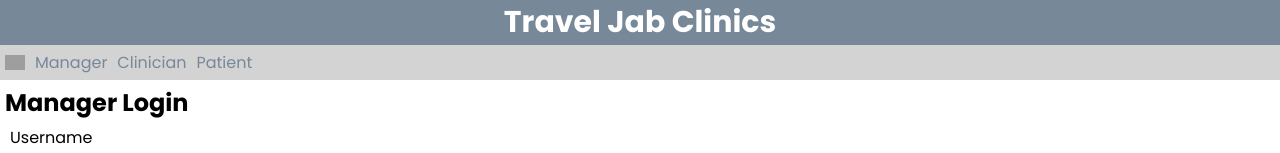
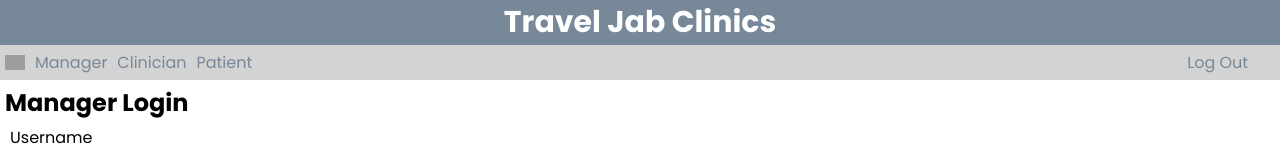
Before and after one commit to ibrahimmajeed2021-byte/Database, a React (Vite) app: page /login/manager in a window 1280 px wide. Shown: the top 153 px of the page. Built offline with nearby package versions, Linux system fonts and the light colour scheme; grey boxes are pictures that could not be loaded.

Commit message:
Added a logout button which takes you to the landing page for convenience

```diff
--- a/src/layout/NavBar.jsx
+++ b/src/layout/NavBar.jsx
@@ -21,6 +21,11 @@ function NavBar() {
       <div className="NavItem">
         <Link to="/patient">Patient</Link>
       </div>
+      <div className="NavItem">
+        <div className="LogOut">
+          <Link to="/">Log Out</Link>
+        </div>
+      </div>
     </nav>
   );
 }
--- a/src/layout/scss/NavBar.scss
+++ b/src/layout/scss/NavBar.scss
@@ -9,6 +9,10 @@ nav {
     width: 20px;
     length: 20px;
     display: block;
+  }
+
+  div.LogOut {
+    margin-left: 925px;
   }
 
   div.NavItem a {
```
